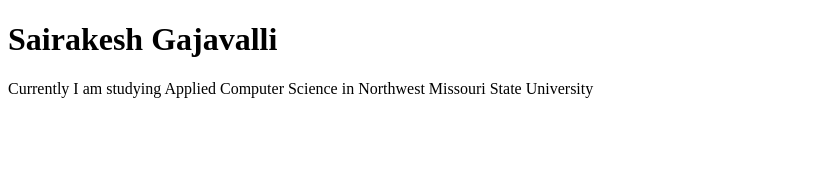
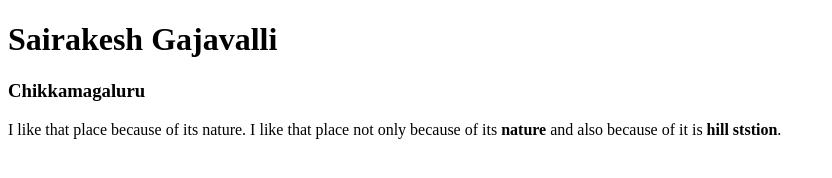
Before and after one commit to 44-563-WebApps-F23/44563-webapps-f23-assignment3-SairakeshGajavalli, a plain HTML site: page index.html in a window 1280 px wide. Shown: the whole page, without its empty margins (0-832 px from the left). Drawn offline with Linux system fonts and the light colour scheme.

Commit message:
updated index with p tag and strong

```diff
--- a/index.html
+++ b/index.html
@@ -7,6 +7,8 @@
 </head>
 <body>
     <h1>Sairakesh Gajavalli</h1>
-    <p>Currently I am  studying Applied Computer Science in Northwest Missouri State University</p>
+    <h3>Chikkamagaluru</h3>
+    <p>I like that place because of its nature.
+        I like that place not only because of its <strong>nature</strong> and also because of it is <strong>hill ststion</strong>.</p>
 </body>
 </html>
```
